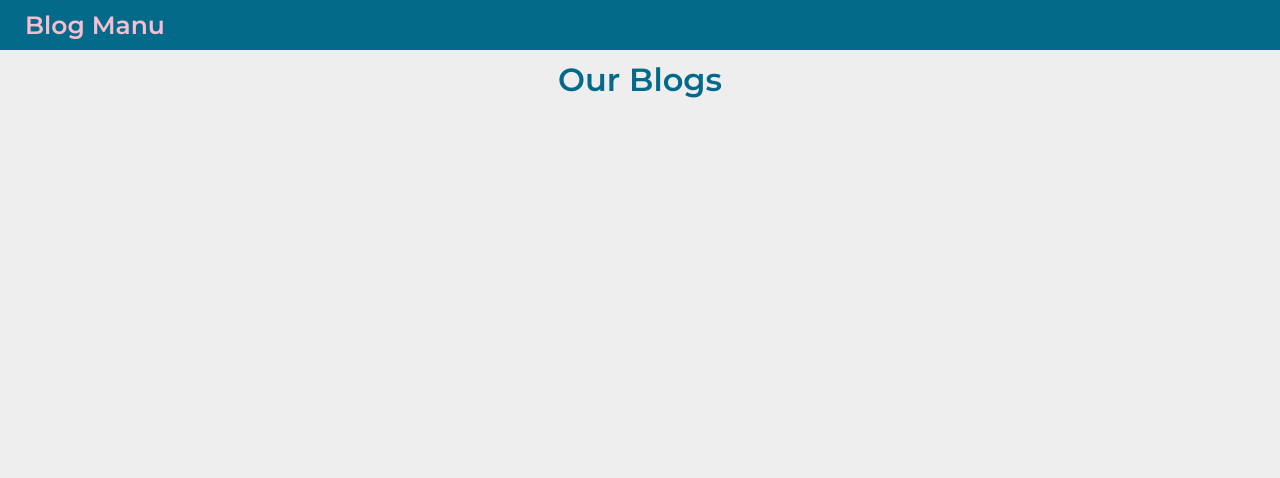
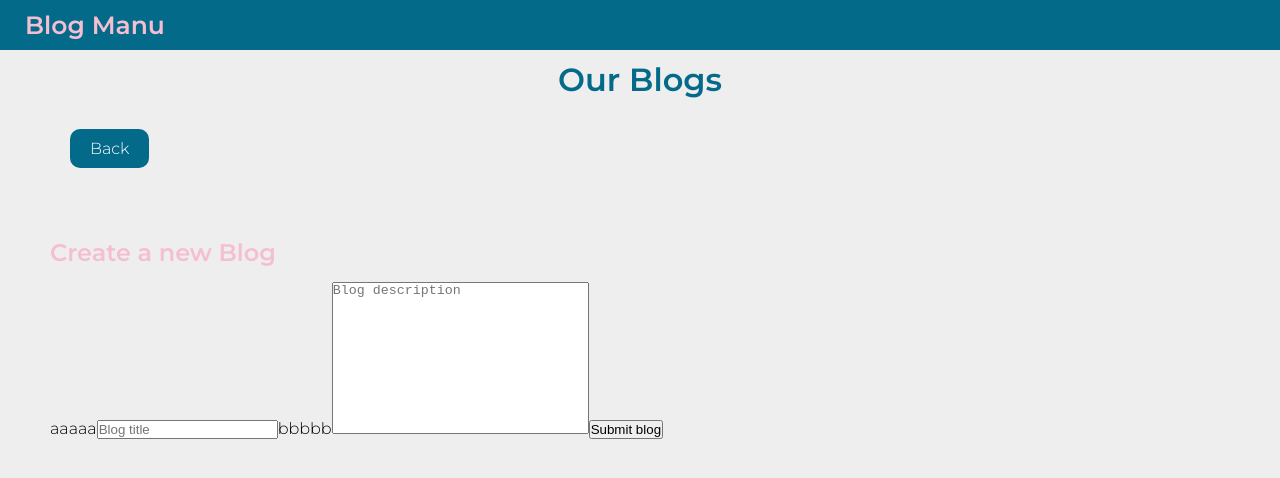
Before and after one commit to manuelffernandez/jsonsv-practice, a React (Vite) app: page /blogs/create in a window 1280 px wide. Shown: the top 478 px of the page. Built offline with nearby package versions, Linux system fonts and the light colour scheme.

Commit message:
refacts Create body

```diff
--- a/src/pages/Create.tsx
+++ b/src/pages/Create.tsx
@@ -1,5 +1,17 @@
+import { Link } from 'react-router-dom';
+import { BlogForm } from '../components';
+
 const Create = (): JSX.Element => {
-  return <div></div>;
+  return (
+    <>
+      <div className='pageButtonsContainer'>
+        <Link to={'/blogs'} className='preventDefaultStyle genericButton'>
+          Back
+        </Link>
+      </div>
+      <BlogForm />
+    </>
+  );
 };
 
 export default Create;
```
